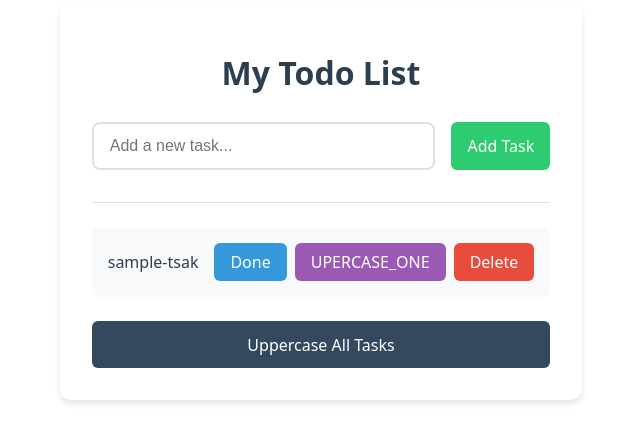
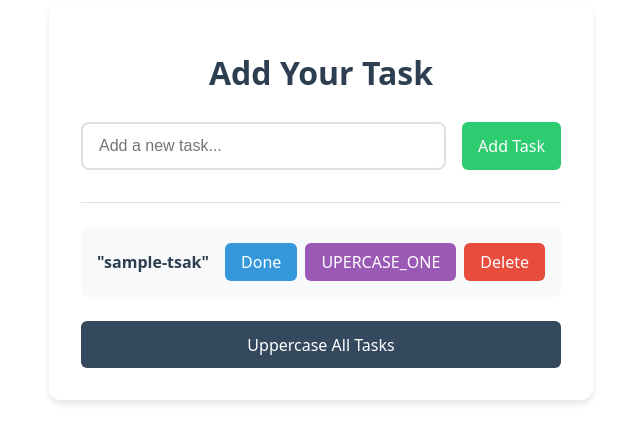
Before and after one commit to mdashad0/TodoList, a React (Vite) app: page / in a window 1280 px wide. Shown: the part 199-642 px from the top of the page, without its empty margins (319-959 px from the left). Built offline with nearby package versions, Linux system fonts and the light colour scheme.

Commit message:
Update TodoList: Fix initial state and update heading

```diff
--- a/src/TodoList.jsx
+++ b/src/TodoList.jsx
@@ -3,7 +3,7 @@ import { v4 as uuidv4 } from 'uuid';
 import './TodoList.css';
 
 export default function TodoList() {
-    let [todos, setTodos] = useState([{task: "sample-tsak", id: uuidv4(), done: false}]);
+    let [todos, setTodos] = useState([{task: <b>"sample-tsak"</b>, id: uuidv4(), done: false}]);
     let[newTodo, setNewTodo] = useState("");
 
     let addNewTask = () =>{
@@ -62,7 +62,7 @@ export default function TodoList() {
 
     return (
         <div className="todo-container">
-            <h1 className="todo-header">My Todo List</h1>
+            <h1 className="todo-header">Add Your Task</h1>
 
             <div className="todo-input-container">
                 <input
```
